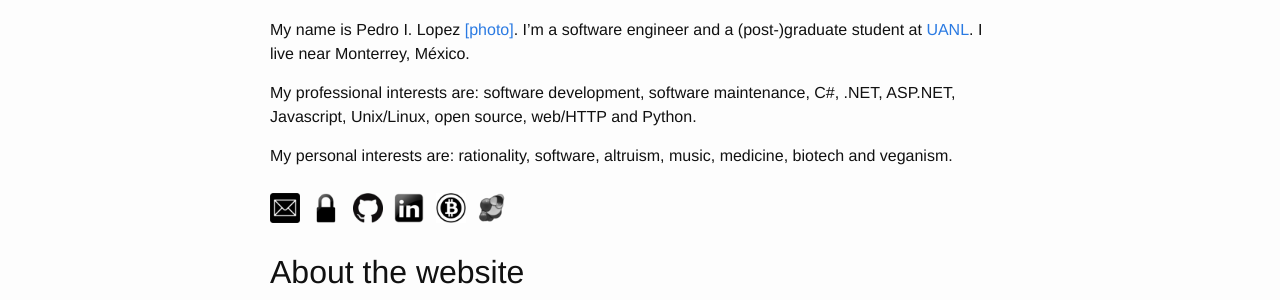
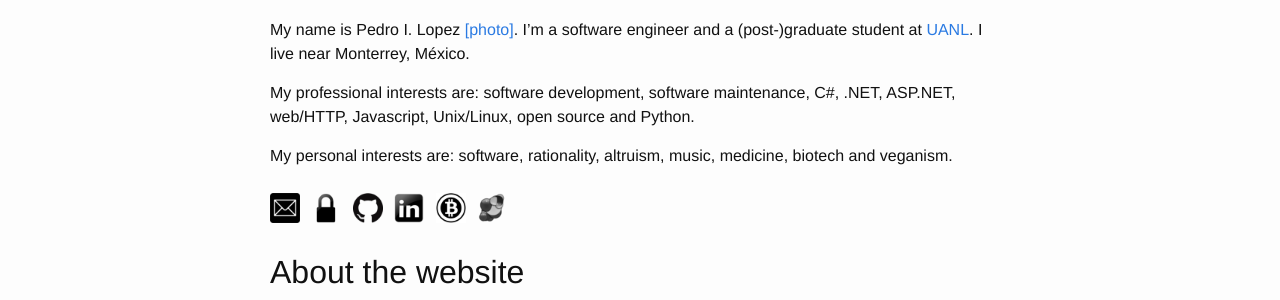
Before and after one commit to lopezpdvn/lopezpdvn.github.io, a Jekyll site: the page built from pages/about.md, in a window 1280 px wide. Shown: the part 209-509 px from the top of the page. Built offline with Jekyll 4.4.1, drawn with Linux system fonts in a browser that asks for light colours.

```diff
--- a/pages/about.md
+++ b/pages/about.md
@@ -11,9 +11,9 @@ I'm a software engineer and a (post-)graduate student at
 [UANL](http://www.uanl.mx "UANL").  I live near Monterrey, México.
 
 My professional interests are: software development, software maintenance, C#,
-.NET, ASP.NET, Javascript, Unix/Linux, open source, web/HTTP and Python.
+.NET, ASP.NET, web/HTTP, Javascript, Unix/Linux, open source and Python.
 
-My personal interests are: rationality, software, altruism, music, medicine,
+My personal interests are: software, rationality, altruism, music, medicine,
 biotech and veganism.
 
 {% include buttons/email.html %}{% include buttons/openpgp.html %}{% include buttons/github.html %}{% include buttons/linkedin.html %}{% include buttons/bitcoin.html %}{% include buttons/fah.html %}
```
